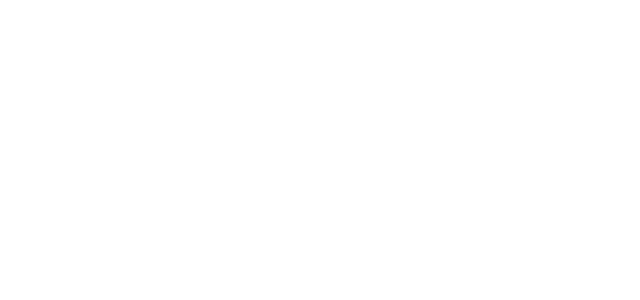
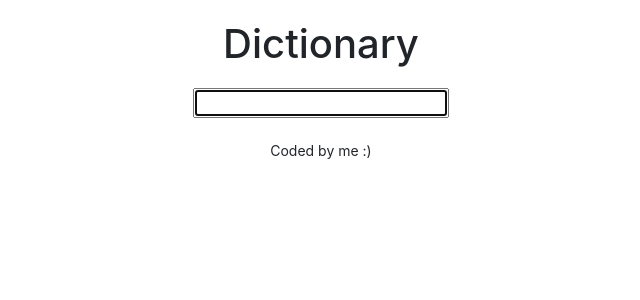
Before and after one commit to kdel01/dictionary-react, a React (Create React App) app: page / in a window 1280 px wide. Shown: the top 300 px of the page, without its empty margins (319-959 px from the left). Built offline with nearby package versions, Linux system fonts and the light colour scheme.

Commit message:
added search form

```diff
--- a/src/App.css
+++ b/src/App.css
@@ -0,0 +1,9 @@
+header {
+  text-align: center;
+  margin: 20px auto;
+}
+
+footer {
+  text-align: center;
+  margin: 20px auto;
+}
--- a/src/App.js
+++ b/src/App.js
@@ -1,5 +1,20 @@
 import "./App.css";
+import DictionarySearch from "./DictionarySearch";
 
 export default function App() {
-  return <div className="App"></div>;
+  return (
+    <div className="App">
+      <div className="container">
+        <header>
+          <h1>Dictionary</h1>
+        </header>
+        <main>
+          <DictionarySearch />
+        </main>
+        <footer>
+          <small>Coded by me :)</small>
+        </footer>
+      </div>
+    </div>
+  );
 }
--- /dev/null
+++ b/src/DictionarySearch.css
@@ -0,0 +1,3 @@
+.Search {
+  text-align: center;
+}
--- /dev/null
+++ b/src/DictionarySearch.js
@@ -0,0 +1,23 @@
+import React, { useState } from "react";
+import "./DictionarySearch.css";
+
+export default function DictionarySearch() {
+  const [keyword, setKeyword] = useState("");
+
+  function search(event) {
+    event.preventDefault();
+    alert(`You have searched for ${keyword}, how wild!`);
+  }
+
+  function handleKeywordChange(event) {
+    setKeyword(event.target.value);
+  }
+
+  return (
+    <div className="Search">
+      <form onSubmit={search}>
+        <input type="search" autoFocus={true} onChange={handleKeywordChange} />
+      </form>
+    </div>
+  );
+}
```
